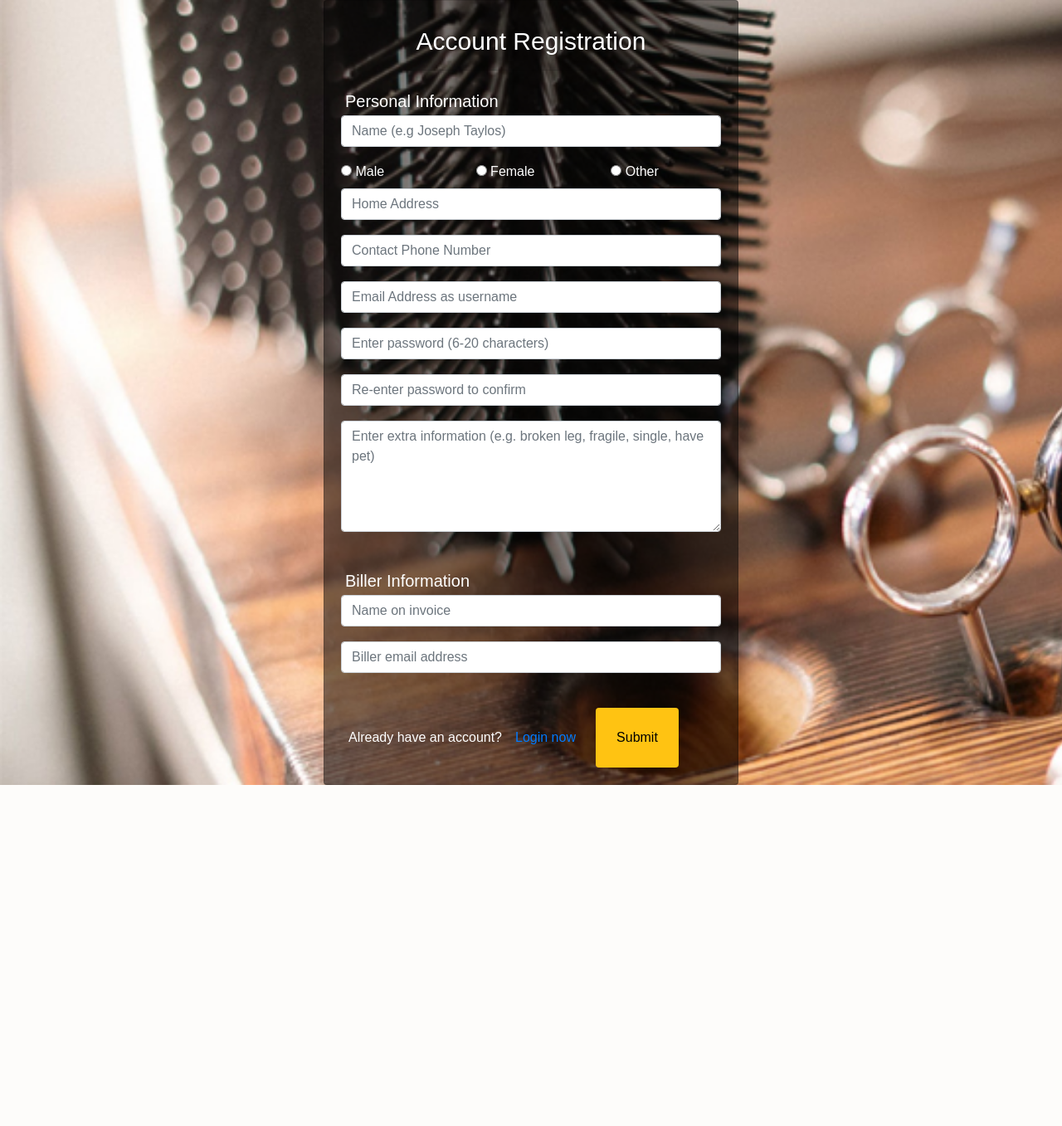
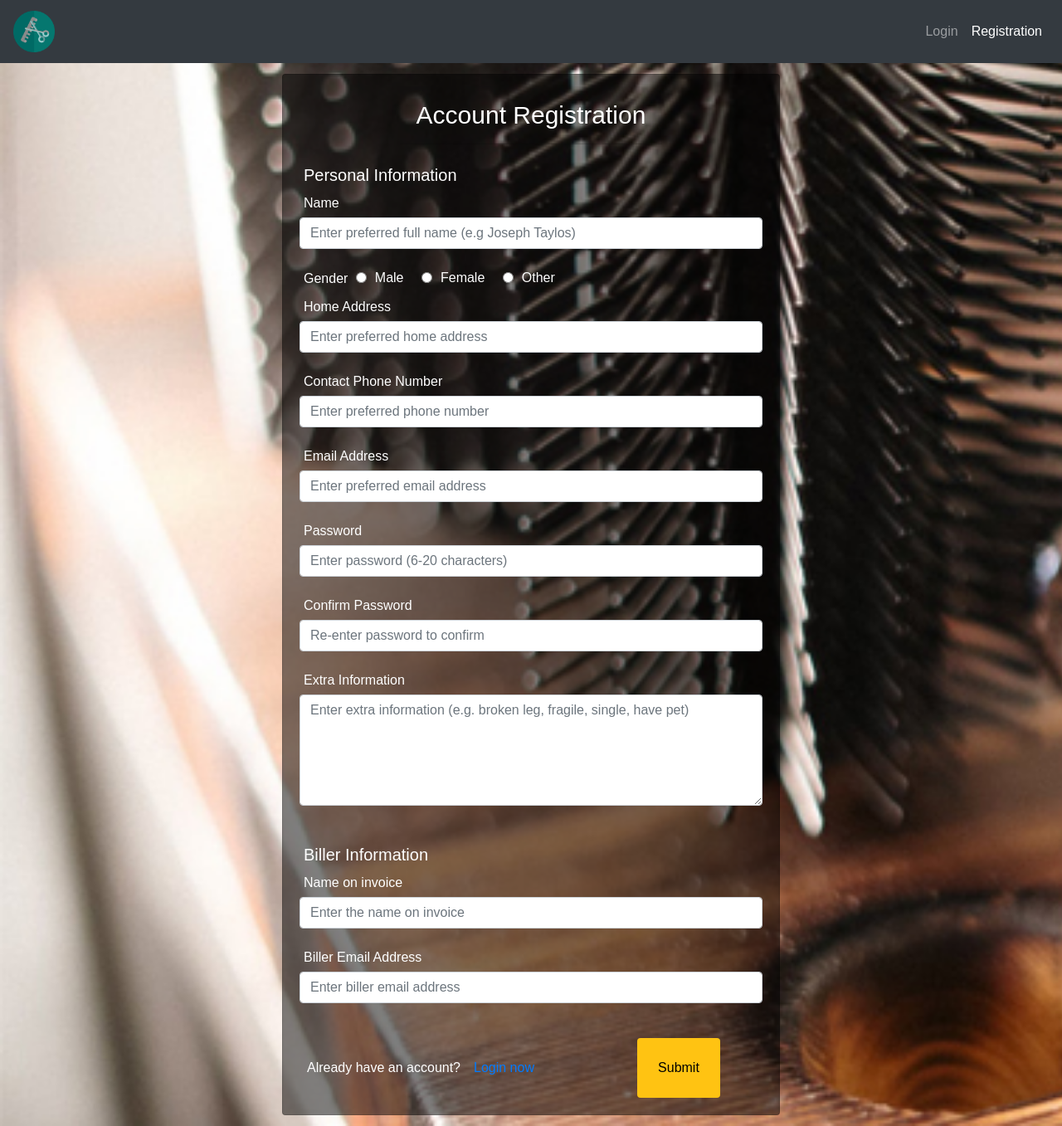
Before and after one commit to a357755680/T13_02_Agile_Website, a PHP site: page /Register.html in a window 1280 px wide. Shown: the whole page at 83% size. Before the commit the page ends 946 px from the top, so only its background shows below. Run offline with PHP 8.4, Linux system fonts and the light colour scheme; some libraries are stand-ins or nearby versions; some web fonts are replaced.

Commit message:
Update the labels for register page, and a simple nav bar for the website

```diff
--- a/web/Register.html
+++ b/web/Register.html
@@ -14,6 +14,23 @@
 <body>
     <span id="user" style="display:none"></span>
     <span id="admin" style="display:none">false</span>
+
+    <nav class="navbar navbar-expand-sm bg-dark navbar-dark">
+
+        <a class="navbar-brand" href="#">
+            <img src="images/web_brand_icon.png" alt="Logo" style="width:50px;">
+        </a>
+
+        <ul class="navbar-nav ml-auto">
+          <li class="nav-item">
+            <a class="nav-link" href="Login.html">Login</a>
+          </li>
+          <li class="nav-item">
+            <a class="nav-link active" href="Register.html">Registration</a>
+          </li>
+        </ul>
+    </nav>
+
     <div class="container">
         <div class="d-flex justify-content-center h-100">
             <div class="card">
@@ -23,53 +40,62 @@
                     Account Registration
                 </div>
                 <div class="card-body">
-                    <form action="../backend/register.php" method="POST" class="form" id="form" role="form">
+                    <form action="../backend/register.php" method="POST" class="form" id="form" role="form" >
                         <h5>Personal Information</h5>
+
                         <div class="col-xs-6 card-margin">
-                            <input class="form-control" name="name" placeholder="Name (e.g Joseph Taylos)" type="name"/>
+                            <label for="name">Name</label>
+                            <input class="form-control" name="name" placeholder="Enter preferred full name (e.g Joseph Taylos)" type="name" required/>
                         </div>
 
-                        <div class="row">
-                            <label class="radio-inline col-xs-4 col-md-4">
-                                <input type="radio" name="gender" id="male" value="1" />
-                                Male
-                            </label>
-                            <label class="radio-inline col-xs-4 col-md-4">
-                                <input type="radio" name="gender" id="female" value="0" />
-                                Female
-                            </label>
-                            <label class="radio-inline col-xs-4 col-md-4">
-                                <input type="radio" name="gender" id="other" value="-1" />
-                                Other
-                            </label>
+                        <label for="gender">Gender</label>
+                        <div class="form-check form-check-inline">
+                            <input class="form-check-input" type="radio" name="gender" id="male" value="1" required>
+                            <label class="form-check-label" for="gender">Male</label>
+                        </div>
+                        <div class="form-check form-check-inline">
+                            <input class="form-check-input" type="radio" name="gender" id="female" value="0" required>
+                            <label class="form-check-label" for="gender">Female</label>
+                        </div>
+                        <div class="form-check form-check-inline">
+                            <input class="form-check-input" type="radio" name="gender" id="other" value="-1" required>
+                            <label class="form-check-label" for="gender">Other</label>
                         </div>
 
                         <div class="col-xs-6 card-margin">
-                            <input class="form-control" name="home_address" placeholder="Home Address" type="address" />
+                            <label for="home_address">Home Address</label>
+                            <input class="form-control" name="home_address" placeholder="Enter preferred home address" type="address" required/>
                         </div>
                         <div class="col-xs-6 card-margin">
-                            <input class="form-control" name="phone" placeholder="Contact Phone Number" type="phone" />
+                            <label for="phone">Contact Phone Number</label>
+                            <input class="form-control" name="phone" placeholder="Enter preferred phone number" type="phone" required/>
                         </div>
                         <div class="col-xs-6 card-margin">
-                            <input class="form-control" name="email" placeholder="Email Address as username" type="email" />
+                            <label for="email">Email Address</label>
+                            <input class="form-control" name="email" placeholder="Enter preferred email address" type="email" required/>
                         </div>
                         <div class="col-xs-6 card-margin">
-                            <input class="form-control" name="password" placeholder="Enter password (6-20 characters)" type="password" />
+                            <label for="password">Password</label>
+                            <input class="form-control" name="password" placeholder="Enter password (6-20 characters)" type="password" required/>
                         </div>
                         <div class="col-xs-6 card-margin">
-                            <input class="form-control" name="password_conform" placeholder="Re-enter password to confirm" type="password_conform" />
+                            <label for="password_conform">Confirm Password</label>
+                            <input class="form-control" name="password_conform" placeholder="Re-enter password to confirm" type="password_conform" required/>
                         </div>
                         <div class="col-xs-6 card-margin">
-                            <textarea class="form-control" rows="5" id="extraInfo" name = "extra_info" placeholder="Enter extra information (e.g. broken leg, fragile, single, have pet)" ></textarea>
+                            <label for="email">Extra Information</label>
+                            <textarea class="form-control" rows="5" id="extraInfo" name = "extra_info" placeholder="Enter extra information (e.g. broken leg, fragile, single, have pet)"></textarea>
                         </div>
                         <br />
 
                         <h5>Biller Information</h5>
                         <div class="col-xs-6 card-margin">
-                            <input class="form-control" name="name_on_in" placeholder="Name on invoice" type="name_invoice"/>
+                            <label for="name_on_in">Name on invoice</label>
+                            <input class="form-control" name="name_on_in" placeholder="Enter the name on invoice" type="name_invoice"/>
                         </div>
                         <div class="col-xs-6 card-margin">
-                            <input class="form-control" name="bill_address" placeholder="Biller email address" type="email"/>
+                            <label for="bill_address">Biller Email Address</label>
+                            <input class="form-control" name="bill_address" placeholder="Enter biller email address" type="email"/>
                         </div>
                         <br />
 
--- a/web/css/Login.css
+++ b/web/css/Login.css
@@ -5,13 +5,13 @@ html,body {
     background-image: url(../images/Hairdressing.jpg);
     background-size: cover;
     background-repeat: no-repeat;
-    height: 100%;
     font-family: 'Numans', sans-serif;
 }
 
 .container{
     height: 100%;
     align-content: center;
+
 }
 
 .card{
--- a/web/css/Register.css
+++ b/web/css/Register.css
@@ -5,20 +5,22 @@ html, body {
     background-image: url(../images/Hairdressing.jpg);
     background-size: cover;
     background-repeat: no-repeat;
-    height: auto;
     font-family: 'Numans', sans-serif;
 }
+
 
 .container{
     height: 100%;
     align-content: center;
+    padding: 1%;
 }
+
 
 .card{
     height: auto;
     margin-top: auto;
     margin-bottom: auto;
-    width: 500px;
+    width: 600px;
     background-color: rgba(0,0,0,0.5) !important;
 }
 
@@ -43,10 +45,14 @@ html, body {
     color: white;
 }
 
-h5, .p-2{
+h5, .p-2, label{
     margin:auto;
     padding: 5px;
     color: white;
+}
+
+.btn {
+    margin-left: 100px;
 }
 
 
```
Also changed, not shown: web/Login.html (+18 -0 lines), web/images/web_brand_icon.png (added).
